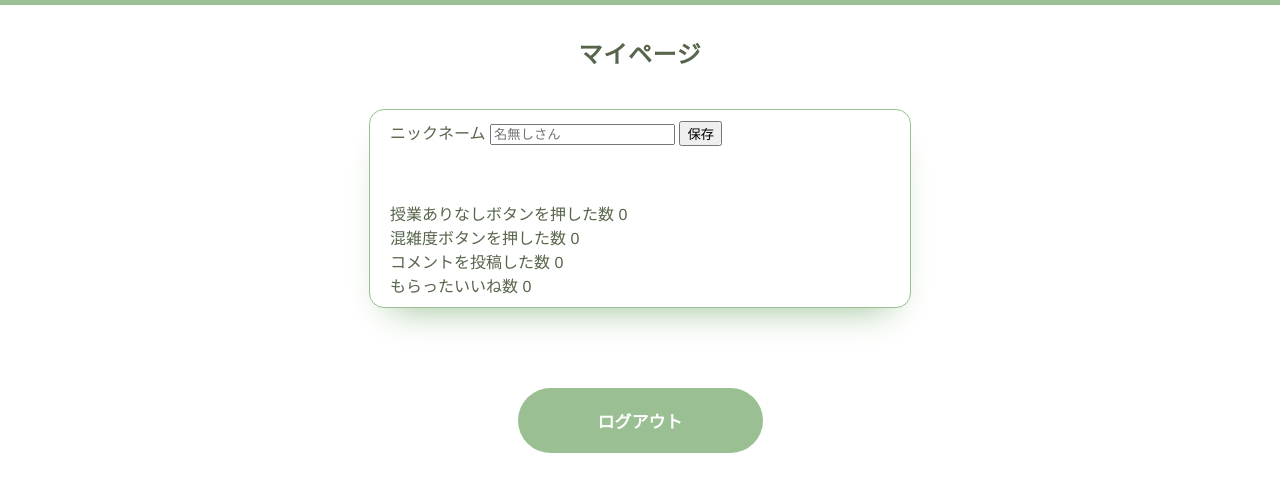
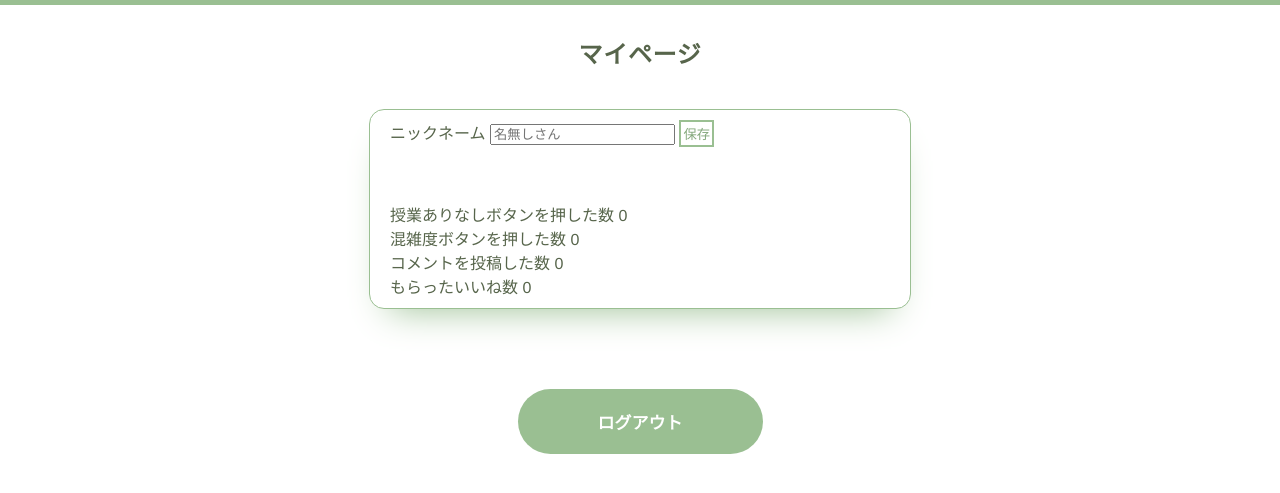
Before and after one commit to asakaproject2025/asakaproject2025, a website with bundled scripts: page Asapro2025_appNo2/public/home.html in a window 1280 px wide. Both pictures are taken after a click on the button 1193 px from the left and 25 px from the top of the page. Shown: the part 45-538 px from the top of the page. Built offline with nearby package versions, Linux system fonts and the light colour scheme; no server answers; a web font is replaced by a local one.

Commit message:
Update Asapro2025_appNo2.css
nameSave-btnを作った

```diff
--- a/Asapro2025_appNo2/public/Asapro2025_appNo2.css
+++ b/Asapro2025_appNo2/public/Asapro2025_appNo2.css
@@ -1203,6 +1203,14 @@ h2 {
     font-size: 25px;
 }
 
+.nameSave-btn{
+    background: var(--bg-color);
+    color: var(--accent-hover);
+    border: 2px solid var(--accent-color);
+    transition: 0.4s;
+    padding: 2px 2px;
+}
+
 .stats-container {
     display: block;
 }
```
